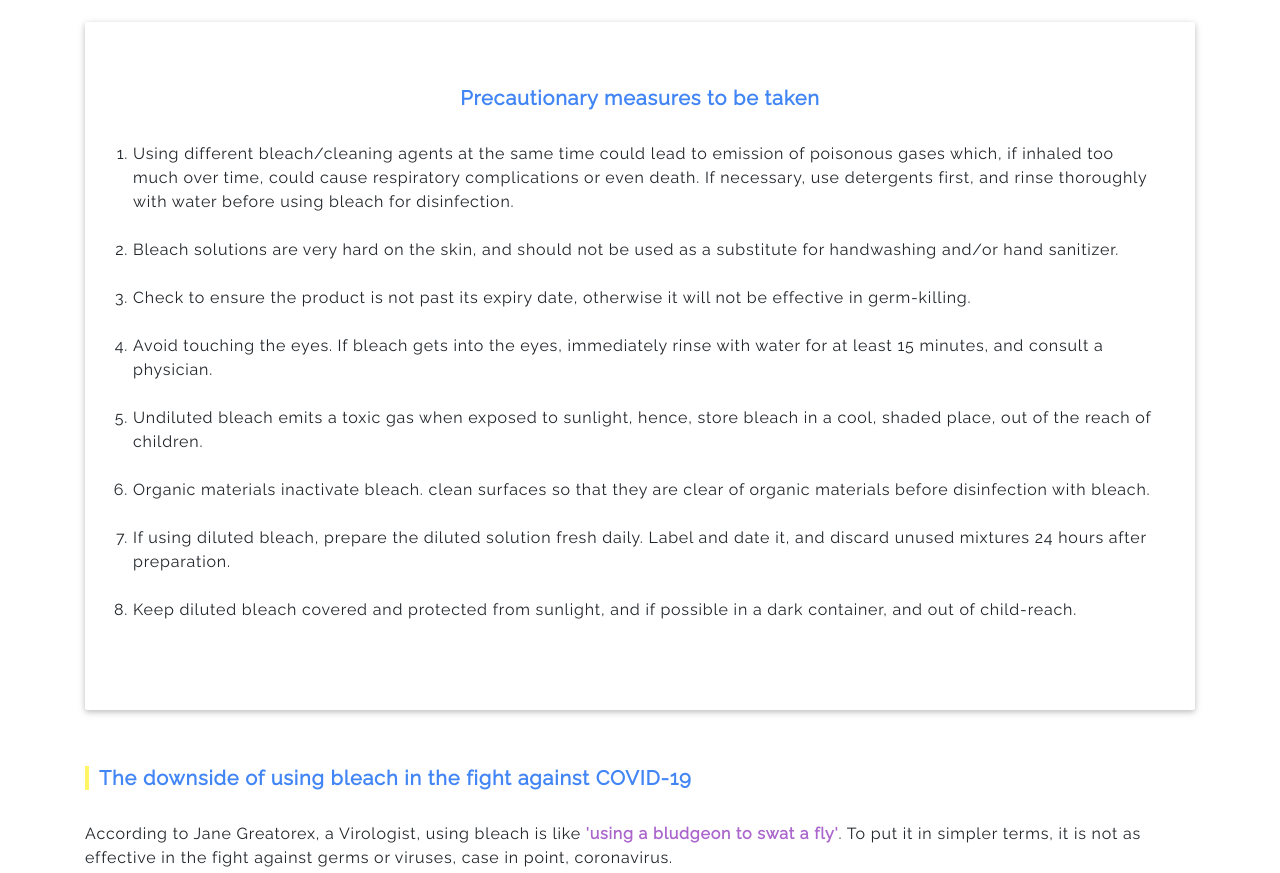
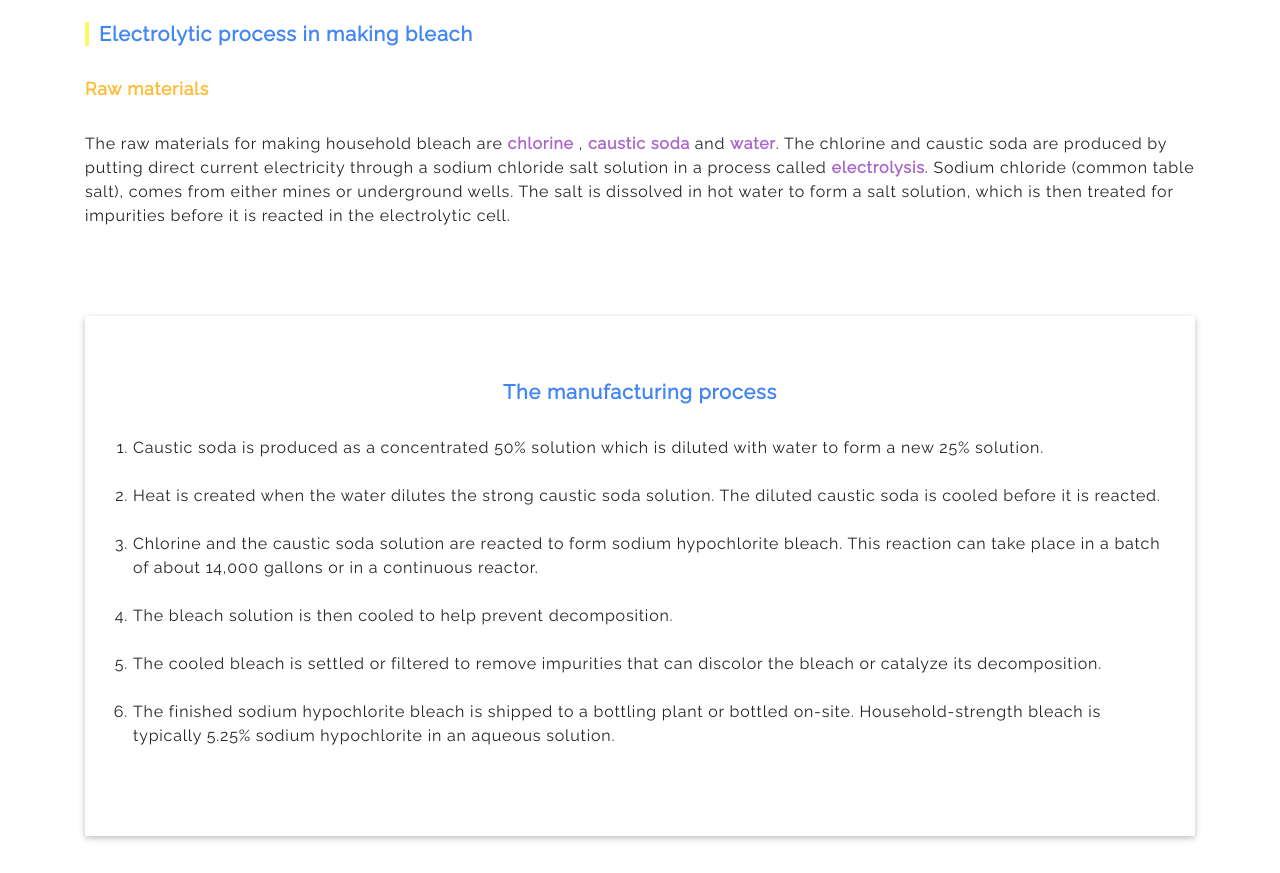
Before and after one commit to njerimaureen182/THE-ESSENCE-OF-BLEACH-IN-FIGHTING-COVID-19, a plain HTML site: page index.html in a window 1280 px wide. Shown: the part 1280-2153 px from the top of the page. Drawn offline with nearby package versions, Linux system fonts and the light colour scheme.

Commit message:
commit 2

```diff
--- a/index.html
+++ b/index.html
@@ -21,9 +21,12 @@ html,body{
     letter-spacing: .8px;
 }
 
-.heading h5, .heading-two h5, .downside h5, .conclusion h5{
+.heading h5, .heading-two h5, .downside h5, .conclusion h5, .electrolytic-process h5{
     border-left: 4px solid #fff567;
     padding-left: 10px;
+}
+.electrolytic-process h6{
+    font-size: 1.1rem;
 }
 </style>
 </head>
@@ -43,7 +46,7 @@ html,body{
     <div class="heading-two">
         <h5 class="text-primary font-weight-bold">A closer look at bleach</h5><br>
     </div>
-    <p>Bleach is a strong and effective disinfectant. Its active ingredient, <span class="text-secondary font-weight-bold">sodium hypochlorite</span>  is effective in killing bacteria, fungi and viruses, including influenza virus, but it is easily inactivated by organic material. Diluted household bleach disinfects within 10–60 minutes contact time and is recommended for surface disinfection.</p>
+    <p>Bleach is a strong and effective disinfectant. Its active ingredient, <span class="text-secondary font-weight-bold">sodium hypochlorite</span>  is effective in killing bacteria, fungi and viruses, but it is easily inactivated by organic material. Diluted household bleach disinfects within 10–60 minutes contact time and is recommended for surface disinfection.</p>
     <p>However, bleach irritates mucus membranes, the skin and the airways, decomposes under heat and light and reacts easily with other chemicals, therefore should be used with caution. Ventilation should be adequate and consistent with relevant occupational health and safety guidance.</p>
     <p>Improper use of bleach, including deviation from recommended dilutions (either stronger or weaker), may reduce its effectiveness for disinfection and can cause injury. Thus, make dilute bleach solution as needed and use it within 24 hours, as its disinfecting ability fades with time. Non-porous items can be immersed in bleach for 30 seconds.</p><br><br>
 
@@ -64,6 +67,33 @@ html,body{
         <p class="text-center">Note: <span class="text-danger font-weight-bold">Vinegar and other natural products are not recommended as they do not serve the intended purpose.</span></p><br><br><br>
     </div>
 
+    <div class="electrolytic-process">
+        <h5 class="text-primary font-weight-bold">Electrolytic process in making bleach
+        </h5><br>
+        <h6 class="text-warning font-weight-bold">Raw materials</h6><br>
+        <p>The raw materials for making household bleach are <span class="text-secondary font-weight-bold">chlorine</span> , <span class="text-secondary font-weight-bold">caustic soda</span> and <span class="text-secondary font-weight-bold">water</span>. The chlorine and caustic soda are produced by putting direct current electricity through a sodium chloride salt solution in a process called <span class="text-secondary font-weight-bold">electrolysis</span>. Sodium chloride (common table salt), comes from either mines or underground wells. The salt is dissolved in hot water to form a salt solution, which is then treated for impurities before it is reacted in the electrolytic cell.</p><br><br>
+    </div><br>
+
+    <ol class="jumbotron">
+        <h5 class="text-primary text-center font-weight-bold">The manufacturing process
+        </h5><br>
+        <div class="ml-3">
+            <li>Caustic soda is produced as a concentrated 50% solution which is diluted with water to form a new 25% solution.</li><br>
+
+            <li>Heat is created when the water dilutes the strong caustic soda solution. The diluted caustic soda is cooled before it is reacted.</li><br>
+
+            <li>Chlorine and the caustic soda solution are reacted to form sodium hypochlorite bleach. This reaction can take place in a batch of about 14,000 gallons or in a continuous reactor.</li><br>
+
+            <li>The bleach solution is then cooled to help prevent decomposition.</li><br>
+
+            <li>The cooled bleach is settled or filtered to remove impurities that can discolor the bleach or catalyze its decomposition.</li><br>
+
+            <li>The finished sodium hypochlorite bleach is shipped to a bottling plant or bottled on-site. Household-strength bleach is typically 5.25% sodium hypochlorite in an aqueous solution.</li><br>
+
+        </div>
+
+    </ol><br><br><br>
+
     <ol class="jumbotron">
         <h5 class="text-primary text-center font-weight-bold">Precautionary measures to be taken</h5><br>
         <div class="precautions ml-3">
@@ -77,7 +107,7 @@ html,body{
             <li>Keep diluted bleach covered and protected from sunlight, and if possible in a dark container, and out of child-reach.</li><br>
         </div>
 
-    </ol><br>
+    </ol><br><br>
 
     <div class="downside">
         <h5 class="text-primary font-weight-bold">The downside of using bleach in the fight against COVID-19</h5><br>
```
